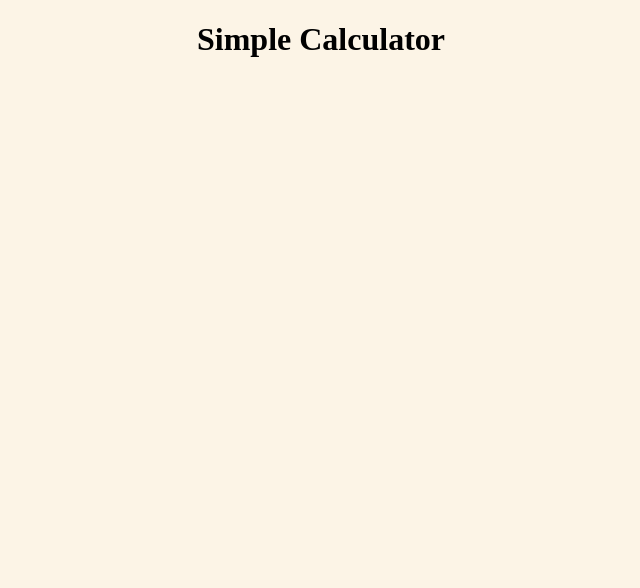
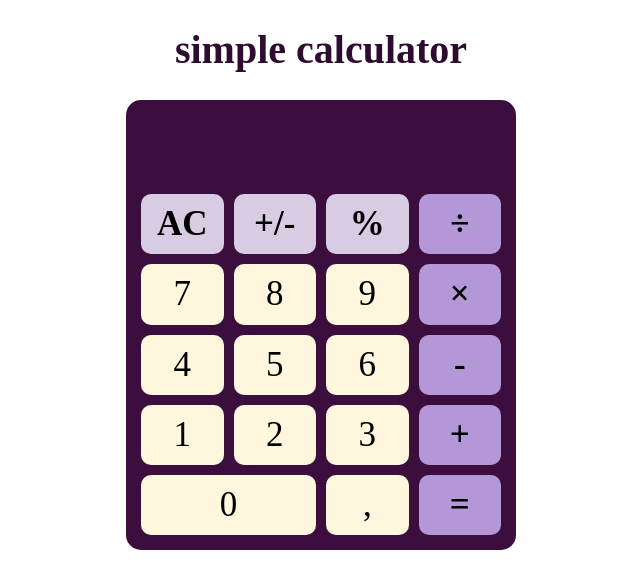
Before and after one commit to anastshak/simple-calculator, a website built with webpack: page src/index.html in a window 1280 px wide. Shown: the whole page, without its empty margins (319-959 px from the left). Built offline with nearby package versions, Linux system fonts and the light colour scheme.

Commit message:
feat: add buttons

```diff
--- a/src/index.js
+++ b/src/index.js
@@ -2,15 +2,52 @@
 
 import './styles/style.css';
 
+/* constants */
+
+const buttonValues = ['AC', '+/-', '%', '÷', '7', '8', '9', '×', '4', '5', '6', '-', '1', '2', '3', '+', '0', ',', '='];
+const operatorValues = ['+', '-', '×', '÷', '='];
+const functionValues = ['AC', '+/-', '%'];
+
+/* main elements */
 const app = document.createElement('div');
 app.id = 'root';
 document.body.appendChild(app);
 
 const title = document.createElement('h1');
 title.className = 'title';
-title.textContent = 'Simple Calculator';
+title.textContent = 'simple calculator';
 app.appendChild(title);
 
 const calculator = document.createElement('main');
 calculator.className = 'calculator';
 app.appendChild(calculator);
+
+const display = document.createElement('input');
+display.className = 'display';
+display.readOnly = true;
+display.type = 'text';
+calculator.appendChild(display);
+
+const buttonsBox = document.createElement('div');
+buttonsBox.className = 'buttonsBox';
+calculator.appendChild(buttonsBox);
+
+/* buttons */
+
+buttonValues.forEach((value) => {
+  const button = document.createElement('button');
+  button.textContent = value;
+  button.className = 'btn';
+
+  if (operatorValues.includes(value)) {
+    button.classList.add('operator');
+  } else if (functionValues.includes(value)) {
+    button.classList.add('function');
+  } else if (value === '0') {
+    button.classList.add('zero');
+  } else {
+    button.classList.add('number');
+  }
+
+  buttonsBox.appendChild(button);
+});
--- a/src/styles/style.css
+++ b/src/styles/style.css
@@ -1,8 +1,19 @@
 @import url(normalize.css);
 
 :root {
-  --main-bg-color: rgb(252, 244, 230);
+  --main-bg-color: rgb(255, 255, 255);
+  --calculator-bg-color: rgb(60, 14, 61);
+
+  --buttons-bg-color: rgb(254, 247, 222);
+  --btn-oper-bg-color: rgb(180, 151, 214);
+  --btn-fun-bg-color: rgb(216, 204, 227);
+
+  --btn-hover-color: rgb(193, 193, 193);
+
   --black-text-color: rgb(0, 0, 0);
+  --white-text-color: rgb(255, 255, 255);
+  --dark-text-color: rgb(46, 12, 48);
+  --light-text-color: rgb(245, 213, 252);
 }
 
 body {
@@ -17,5 +28,64 @@ body {
 }
 
 .title {
+  color: var(--dark-text-color);
+  font-size: 40px;
+}
+
+.calculator {
+  background-color: var(--calculator-bg-color);
+  padding: 15px;
+  max-width: 360px;
+  border-radius: 15px;
+}
+
+.display {
+  background-color: inherit;
+  color: var(--light-text-color);
+  text-align: right;
+  font-size: 50px;
+  border: none;
+  outline: none;
+  width: 100%;
+  box-sizing: border-box;
+}
+
+.buttonsBox {
+  display: grid;
+  grid-template-columns: repeat(4, 1fr);
+  gap: 10px;
+  margin-top: 20px;
+}
+
+.btn {
+  padding: 10px;
+  font-size: 35px;
+  border: none;
+  border-radius: 10px;
+  cursor: pointer;
   color: var(--black-text-color);
+  background-color: var(--buttons-bg-color);
+  transition: background-color 0.3s ease;
 }
+
+.btn:hover {
+  background-color: var(--btn-hover-color);
+}
+
+.btn:active {
+  opacity: 90%;
+}
+
+.operator {
+  background-color: var(--btn-oper-bg-color);
+  font-weight: 600;
+}
+
+.function {
+  background-color: var(--btn-fun-bg-color);
+  font-weight: 600;
+}
+
+.zero {
+  grid-column: span 2;
+}
```
